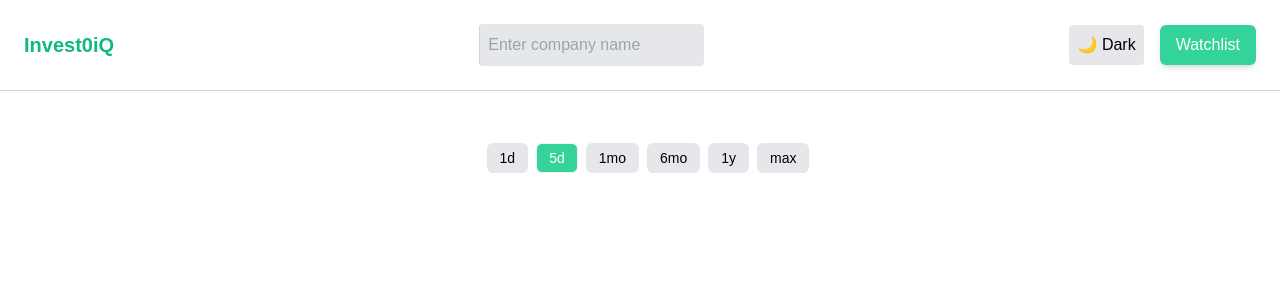
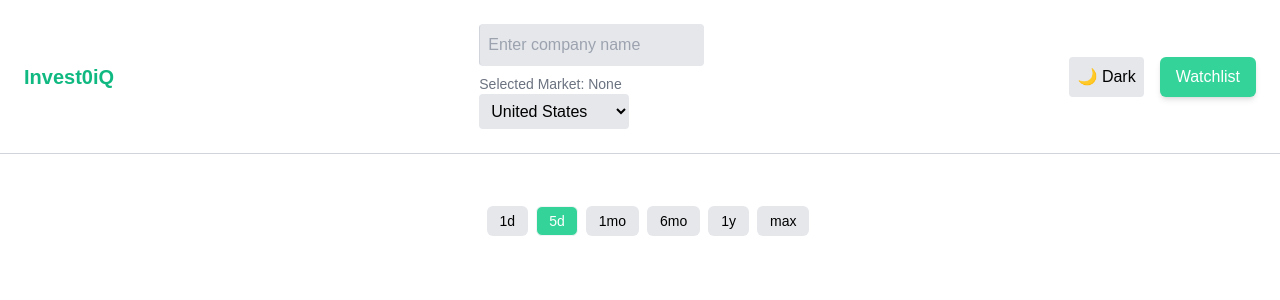
Before and after one commit to c22emigr/stockapp, a React (Create React App) app: page / in a window 1280 px wide. Shown: the top 300 px of the page. Built offline with nearby package versions, Linux system fonts and the light colour scheme.

Commit message:
StockMarketSelector component
Added a component that allows selection of different stockmarkets which adds the end suffix for each stock market. This is not final as i still have some things to do before completion

```diff
--- a/src/App.js
+++ b/src/App.js
@@ -26,6 +26,7 @@ function App() {
   const [recommendation, setRecommendation] = useState(null);
   const [finnhubData, setFinnhubData] = useState(null);
   const [extras, setExtras] = useState(null);
+  const [selectedMarket, setSelectedMarket] = useState('');
 
 
 
@@ -44,7 +45,7 @@ function App() {
   const fetchData = async () => {
 
     try {
-      const res = await fetch(`http://localhost:5000/api/stock?symbol=${stockname}&range=${range}`);
+      const res = await fetch(`http://localhost:5000/api/stock?symbol=${selectedMarket}${stockname}&range=${range}`);
       const stockdata = await res.json();
 
     if (stockdata.error) {
@@ -64,7 +65,7 @@ function App() {
   };
 
   fetchData();
-}, [range, stockname]);
+}, [range, stockname, selectedMarket]);
 
 
   return (
@@ -78,11 +79,14 @@ function App() {
       </div>
 
       {/* Search Stocks Component */}
+
       <StockSearch
         stockname={stockname}
         setStockname={setStockname}
         filteredResults={filteredResults}
         setFilteredResults={setFilteredResults}
+        selectedMarket={selectedMarket}        // Change stockmarkets
+        setSelectedMarket={setSelectedMarket}
       />
 
       <div className="flex items-center gap-4">
--- a/src/components/CompanyOverview.js
+++ b/src/components/CompanyOverview.js
@@ -40,11 +40,11 @@ const CompanyOverview = ({info}) => {
             </DialogTrigger>
         </div>
 
-        <DialogContent className="max-w-2xl bg-white text-slate-900 dark:bg-[#1d2228] dark:text-gray-300 p-6 rounded-md shadow-lg border border-gray-200 dark:border-gray-700">
+        <DialogContent className="max-w-2xl bg-white text-slate-900 dark:bg-[#1d2228] dark:text-white p-6 rounded-md shadow-lg border border-gray-200 dark:border-gray-700">
             <DialogHeader>
-            <DialogTitle className="text-base font-semibold mb-3 tracking-tight text-emerald-600 dark:text-emerald-400">{longName}Company Summary</DialogTitle>
+            <DialogTitle className="text-2xl font-semibold mb-7 mt-1 tracking-tight text-emerald-600 dark:text-gray-100">{longName}Company Summary</DialogTitle>
             </DialogHeader>
-            <p className="text-sm leading-relaxed max-h-[70vh] overflow-y-auto whitespace-pre-line">
+            <p className="text-sm leading-relaxed tracking-wide max-h-[70vh] overflow-y-auto whitespace-pre-line">
             {summary}
             </p>
         </DialogContent>
--- /dev/null
+++ b/src/components/StockMarketSelector.js
@@ -0,0 +1,30 @@
+import React from "react";
+
+export default function StockMarketSelector({ selectedMarket, setSelectedMarket }) {
+  const markets = [
+    { name: "United States", suffix: "" },
+    { name: "Sweden", suffix: ".ST" },
+    { name: "Canada", suffix: ".TO" },
+    { name: "Germany", suffix: ".F" },
+    { name: "United Kingdom", suffix: ".L" },
+    { name: "France", suffix: ".PA" },
+    { name: "Japan", suffix: ".T" },
+    { name: "Australia", suffix: ".AX" },
+    { name: "Hong Kong", suffix: ".HK" },
+  ];
+
+
+  return (
+    <select
+      value={selectedMarket}
+      onChange={(e) => setSelectedMarket(e.target.value)}
+      className="bg-gray-200 dark:bg-gray-700 p-2 rounded text-black dark:text-white"
+    >
+      {markets.map((market) => (
+        <option key={market.suffix} value={market.suffix}>
+          {market.name}
+        </option>
+      ))}
+    </select>
+  );
+}
--- a/src/components/StockSearch.js
+++ b/src/components/StockSearch.js
@@ -1,5 +1,6 @@
 import React, { useState } from "react";
 import usStocks from "../data/us_stocks.json";
+import StockMarketSelector from "./StockMarketSelector";
 
 export default function StockSearch({
     stockname,
@@ -8,6 +9,8 @@ export default function StockSearch({
     setRange,
     filteredResults,
     setFilteredResults,
+    selectedMarket,
+    setSelectedMarket
 }) {
 
     {/* ARROW KEYS + ENTER FOR NAVIGATION */}
@@ -62,6 +65,12 @@ export default function StockSearch({
               }}
               placeholder="Enter company name"
             />
+            <div className="flex items-center gap-2 mt-2">
+              <span className="text-gray-500 dark:text-gray-400 text-sm">
+                Selected Market: {selectedMarket || "None"}
+              </span>
+            </div>
+
 
             {/* Suggested Results */}
             {filteredResults.length > 0 && (
@@ -93,6 +102,7 @@ export default function StockSearch({
             >
               Search
             </button>
+            <StockMarketSelector selectedMarket={selectedMarket} setSelectedMarket={setSelectedMarket} />
           </div>
         </div>
 
```
